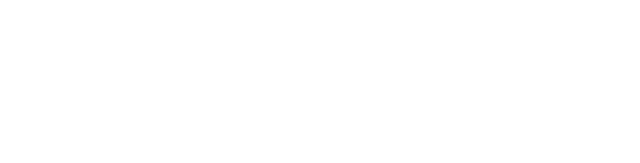
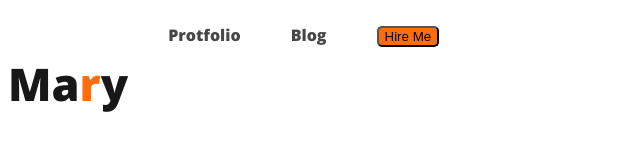
Before and after one commit to Ratul01921/developer-prottfolio, a plain HTML site: page index.html in a window 1280 px wide. Shown: the whole page, without its empty margins (0-640 px from the left). Drawn offline with nearby package versions, Linux system fonts and the light colour scheme.

Commit message:
nav desgine

```diff
--- a/index.html
+++ b/index.html
@@ -4,10 +4,21 @@
   <meta charset="UTF-8">
   <meta name="viewport" content="width=device-width, initial-scale=1.0">
   <title>Developer Portfolio</title>
+  <link rel="preconnect" href="https://fonts.googleapis.com">
+  <link rel="preconnect" href="https://fonts.gstatic.com" crossorigin>
+  <link href="https://fonts.googleapis.com/css2?family=Open+Sans:wght@800&display=swap" rel="stylesheet">
+  <link rel="stylesheet" href="style/portfolio.css">
 </head>
 <body>
   <header>
-
+    <nav>
+      <h3 class="nav-title">Ma<span class="text-primary">r</span>y</h3>
+      <ul>
+        <li><a href="">Protfolio</a></li>
+        <li><a href="">Blog</a></li>
+        <li> <button class="btn-primary">Hire Me</button></li>
+      </ul>
+    </nav>
 
   </header>
   <main>
--- /dev/null
+++ b/style/portfolio.css
@@ -0,0 +1,33 @@
+/* common share styles */
+body{
+  font-family: 'Open Sans', sans-serif;
+}
+.text-primary{
+  color: #FD6E0A;
+}
+.btn-primary{
+  border-radius: 5px;
+  background: #FD6E0A;
+}
+/* Nav related style */
+nav{
+  display: flex;
+  margin-right: 40px;
+}
+.nav-title{
+  color: #181818;
+  font-size: 45px;
+  font-weight: 800;
+}
+nav > ul{
+  display: flex;
+
+}
+nav li{
+  list-style: none;
+  margin-right: 50px;
+}
+nav a{
+  text-decoration: none;
+  color: #474747;
+}
```
Also changed, not shown: images/developer.png (added), images/hardy.png (added), images/header_bg.png (added), images/icons/facebook.png (added), images/icons/insta.png (added), images/icons/js.png (added), images/icons/mongo.png (added), images/icons/nodejs.png (added), images/icons/react.png (added), images/icons/twitter.png (added).
